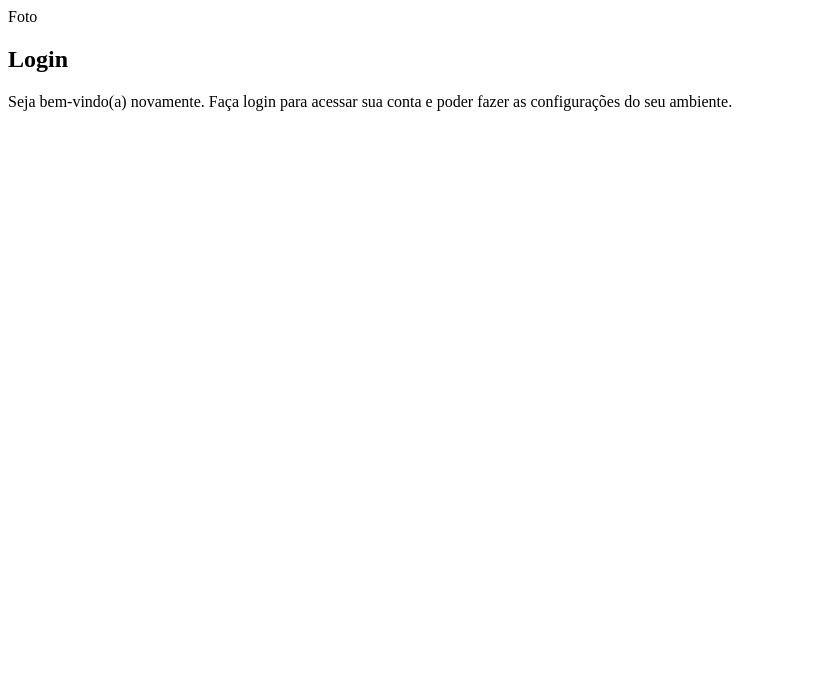
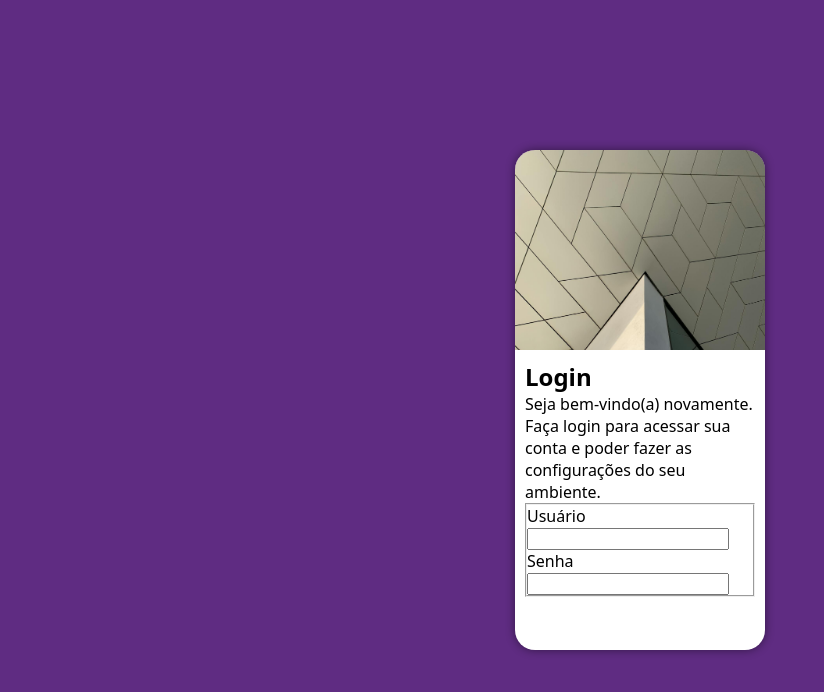
Before and after one commit to EiderXavier/projeto-login, a plain HTML site: page index.html in a window 1280 px wide. Shown: the whole page, without its empty margins (0-824 px from the left). Drawn offline with Linux system fonts and the light colour scheme.

Commit message:
Estrutura tela celular

```diff
--- a/estilos/style.css
+++ b/estilos/style.css
@@ -4,3 +4,42 @@
  Verde: #49a09d
  Lilás: #5f2c82
  */
+
+ *{
+    font-family: system-ui, -apple-system, BlinkMacSystemFont, 'Segoe UI', Roboto, Oxygen, Ubuntu, Cantarell, 'Open Sans', 'Helvetica Neue', sans-serif;
+    margin: 0px;
+    padding: 0px;
+    box-sizing: border-box;
+ }
+ body, html{
+    background-color: #5f2c82;
+    height: 100vh;
+    width: 100vw;
+ }
+ main{
+    position: relative;
+    width: 100vw;
+    height: 100vh;
+ }
+ section#login{
+    position: absolute;
+    top: 50%;
+    left: 50%;
+    transform: translate(-50%, -50%);
+    background-color: white;
+    width: 250px;
+    height: 500px;
+    border-radius: 20px;
+    overflow: hidden;
+    box-shadow: 0px 0px 10px rgba(0,0,0,0.467);
+ }
+ section#login > div#imagem {
+    display: block;
+    background: #5f2c82 url(/imagens/pexels-david-underland-padroes.jpg) no-repeat;
+    background-size: cover;
+    height: 200px;
+ }
+ section#login > div#formulario {
+    display: block;
+    padding: 10px;
+ }
--- a/index.html
+++ b/index.html
@@ -10,7 +10,7 @@
     <main>
         <section id="login">
             <div id="imagem">
-                Foto
+
 
 
             </div>
@@ -18,6 +18,22 @@
                 <h1>Login</h1>
                 <p>Seja bem-vindo(a) novamente. Faça login para acessar sua conta e poder fazer as configurações do seu ambiente.</p>
                 <form action="login.php" method="post" autocomplete="off">
+
+                <fieldset>
+                    <p>
+
+                        <label for="itext">Usuário</label>
+                        <input id="itext" name="text" type="text">
+
+                    </p>
+
+                    <p>
+                        <label for="isenha">Senha</label>
+                        <input type="password" name="senha" id="isenha">
+                    </p>
+                </fieldset>
+
+
 
                 </form>
 
```
